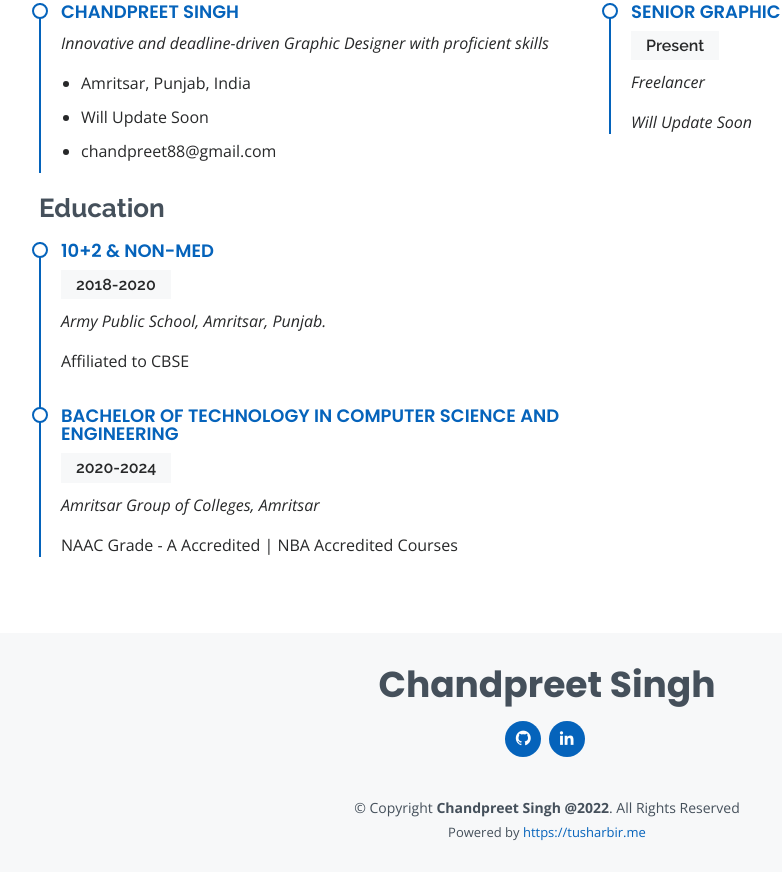
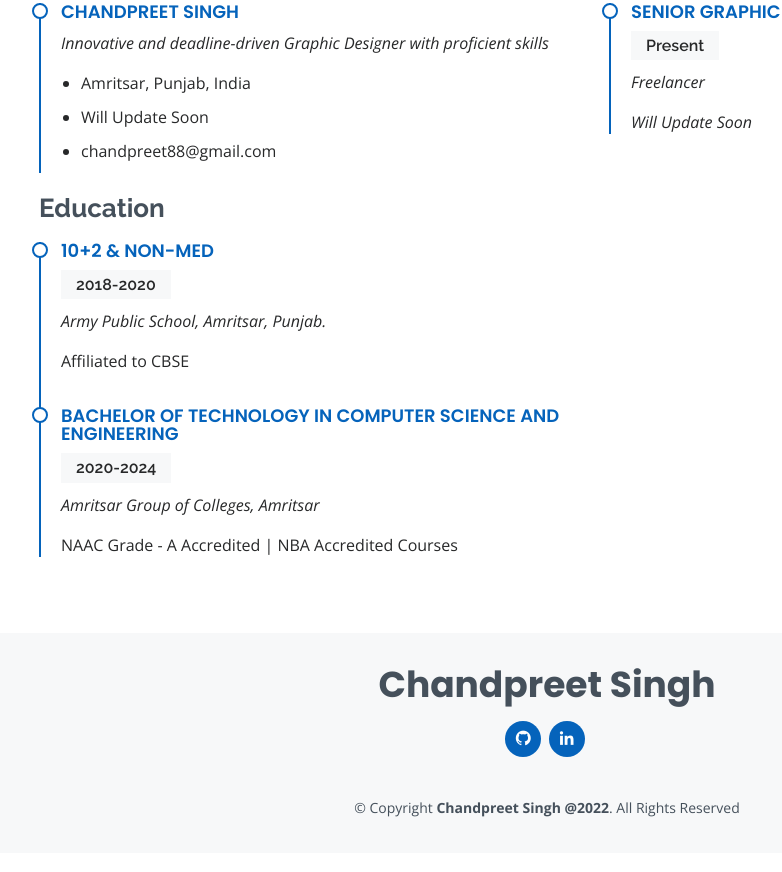
Before and after one commit to Chandpreet88/Chandpreet88.github.io, a plain HTML site: page index.html in a window 1280 px wide. Shown: the part 2315-3187 px from the top of the page, without its empty margins (93-875 px from the left). Drawn offline with nearby package versions, Linux system fonts and the light colour scheme.

Commit message:
final take

```diff
--- a/index.html
+++ b/index.html
@@ -55,6 +55,7 @@
     </nav><!-- .nav-menu -->
 
   </header><!-- End Header -->
+
 
   <!-- ======= Hero Section ======= -->
   <section id="hero" class="d-flex flex-column justify-content-center">
@@ -747,7 +748,7 @@
         <!-- You can delete the links only if you purchased the pro version. -->
         <!-- Licensing information: [license-url] -->
         <!-- Purchase the pro version with working PHP/AJAX contact form: https://bootstrapmade.com/free-html-bootstrap-template-my-resume/ -->
-        Powered by <a href="https://tusharbir.me">https://tusharbir.me</a>
+        <!-- Powered by <a href="https://tusharbir.me">https://tusharbir.me</a> -->
       </div>
     </div>
   </footer><!-- End Footer -->
```
